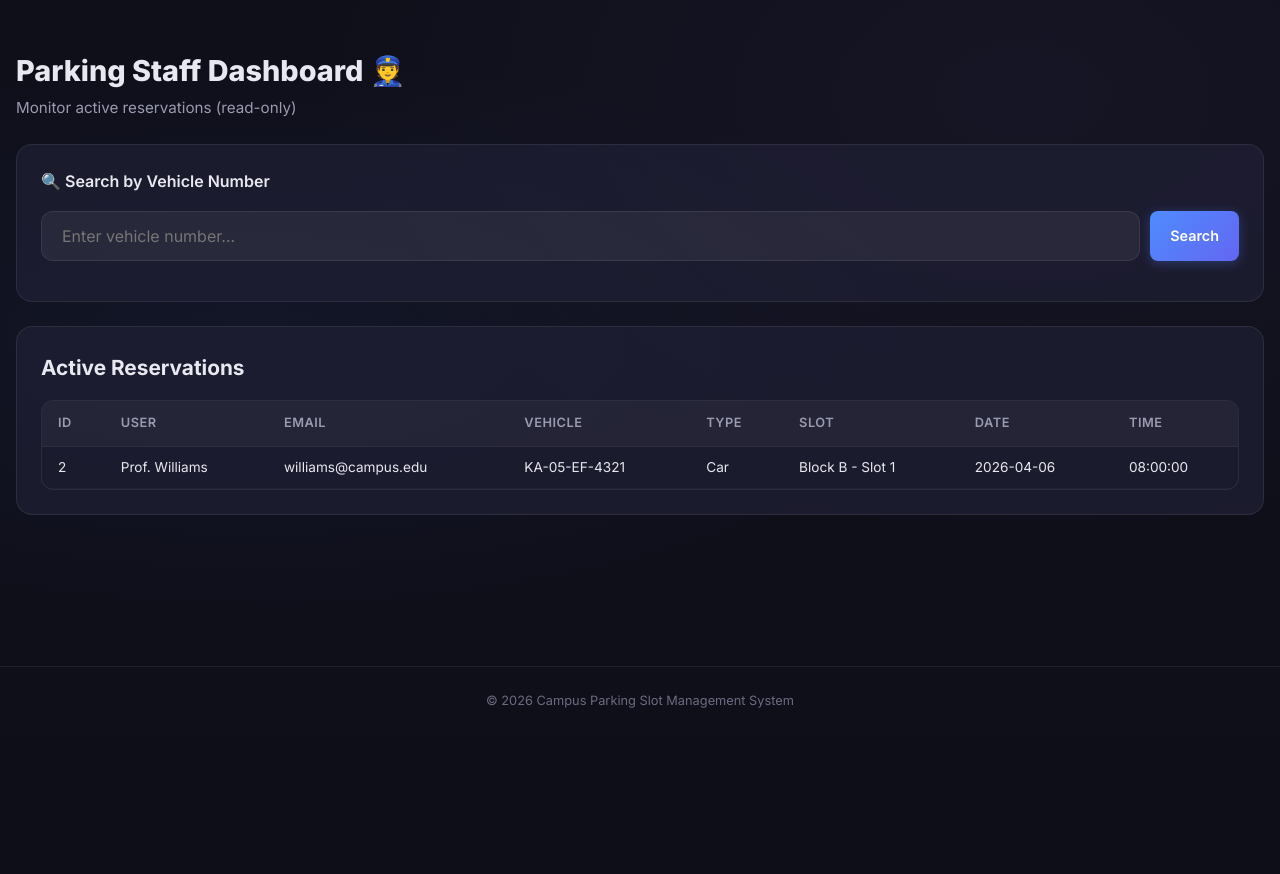
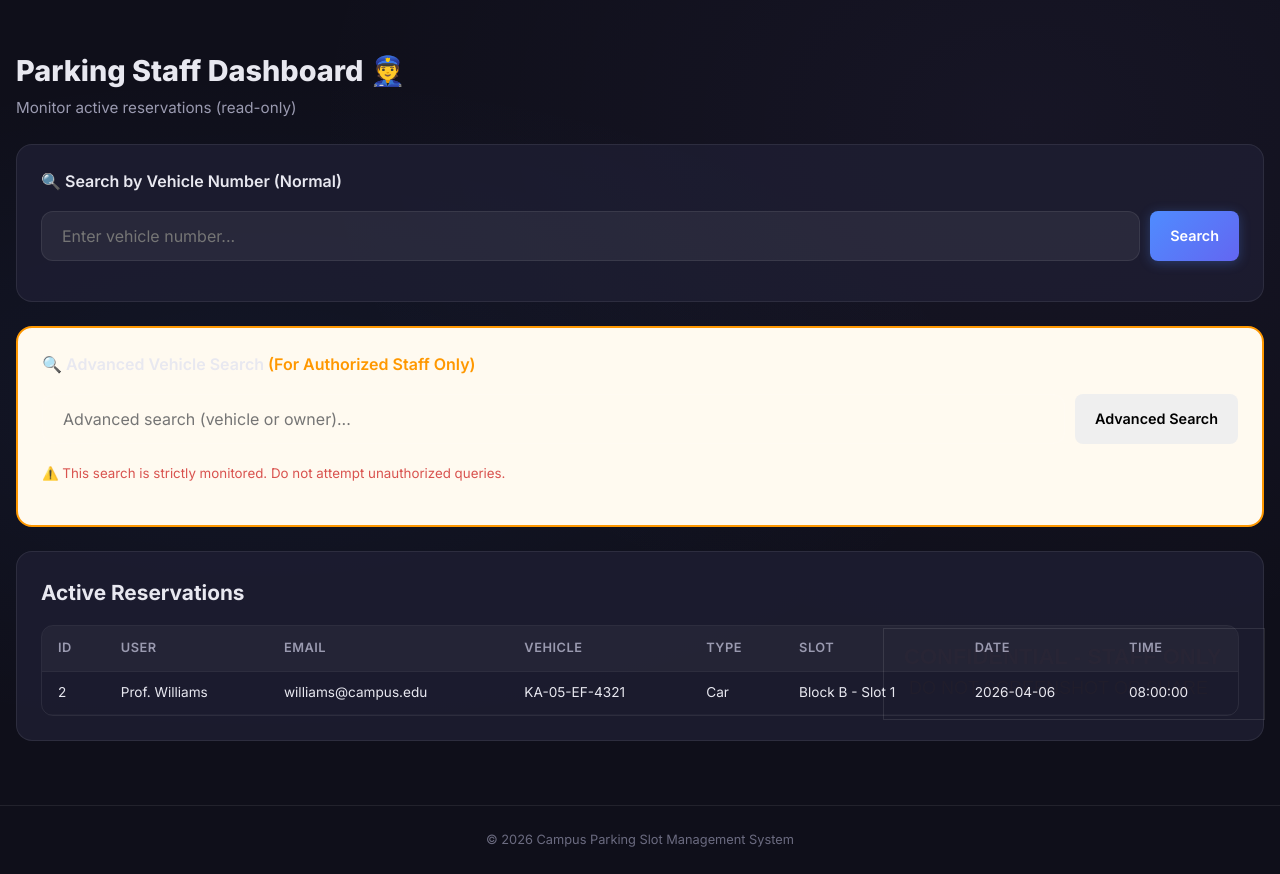
Before and after one commit to DucAnh-restaurant/Campus-Parking-Slot-Management-System, a Flask app: page /staff/dashboard in a window 1280 px wide. Shown: the part 65-939 px from the top of the page. Before the commit the page ends 773 px from the top, so only its background shows below. Run offline with Flask 3, Linux system fonts and the light colour scheme; the visitor is signed in with stand-in values (Sample User, id 1); data comes from the database, SQL or seed files in the repository.

Commit message:
giao diện của flag 1 demo

```diff
--- a/templates/dashboard/staff.html
+++ b/templates/dashboard/staff.html
@@ -8,14 +8,27 @@
         <p class="dash-subtitle">Monitor active reservations (read-only)</p>
     </div>
 
-    <!-- ─── Vehicle Search ───────────────────────────────────────── -->
+    <!-- ─── Normal Search (An toàn) ───────────────────────────────────────── -->
     <div class="search-card">
-        <h3>🔍 Search by Vehicle Number</h3>
+        <h3>🔍 Search by Vehicle Number (Normal)</h3>
         <div class="search-bar">
             <input type="text" id="vehicleSearch" placeholder="Enter vehicle number..." class="input-lg" autocomplete="off">
             <button class="btn btn-primary" onclick="searchVehicle()" id="searchBtn">Search</button>
         </div>
         <div id="searchResults" class="search-results"></div>
+    </div>
+
+    <!-- ─── Advanced Search (VULNERABLE - CTF) ───────────────────────────── -->
+    <div class="search-card" style="border: 2px solid #ff9800; background: #fffaf0;">
+        <h3>🔍 Advanced Vehicle Search <span style="color:#ff9800;">(For Authorized Staff Only)</span></h3>
+        <div class="search-bar">
+            <input type="text" id="advancedSearch" placeholder="Advanced search (vehicle or owner)..." class="input-lg" autocomplete="off">
+            <button class="btn btn-warning" onclick="advancedSearch()" id="advSearchBtn">Advanced Search</button>
+        </div>
+        <small style="color:#d9534f;">
+            ⚠️ This search is strictly monitored. Do not attempt unauthorized queries.
+        </small>
+        <div id="advancedResults" class="search-results"></div>
     </div>
 
     <!-- ─── Active Reservations ──────────────────────────────────── -->
@@ -59,10 +72,14 @@
         {% endif %}
     </div>
 </div>
+
+<!-- Anti-Screenshot / Anti-AI Canvas Overlay -->
+<canvas id="antiOCR" style="position:fixed; bottom:15px; right:15px; opacity:0.12; pointer-events:none; z-index:9999; border:1px solid #ddd;"></canvas>
 {% endblock %}
 
 {% block scripts %}
 <script>
+// Normal Search (An toàn)
 document.getElementById('vehicleSearch').addEventListener('keydown', function(e) {
     if (e.key === 'Enter') searchVehicle();
 });
@@ -75,20 +92,91 @@ function searchVehicle() {
     fetch(`/staff/api/search?q=${encodeURIComponent(q)}`)
         .then(r => r.json())
         .then(data => {
-            if (data.length === 0) {
-                container.innerHTML = '<p class="text-muted">No matching reservations found.</p>';
-                return;
-            }
-            let html = '<table class="data-table"><thead><tr><th>ID</th><th>User</th><th>Email</th><th>Vehicle</th><th>Type</th><th>Slot</th><th>Date</th><th>Time</th></tr></thead><tbody>';
-            data.forEach(r => {
-                html += `<tr><td>${r.reservation_id}</td><td>${r.user_name}</td><td>${r.email}</td><td>${r.vehicle_number}</td><td>${r.vehicle_type}</td><td>${r.slot_location}</td><td>${r.reservation_date}</td><td>${r.reservation_time}</td></tr>`;
-            });
-            html += '</tbody></table>';
-            container.innerHTML = html;
+            renderResults(container, data);
         })
         .catch(() => {
             container.innerHTML = '<p class="text-muted">Search failed.</p>';
         });
 }
+
+// Advanced Search - Vulnerable Blind SQLi
+document.getElementById('advancedSearch').addEventListener('keydown', function(e) {
+    if (e.key === 'Enter') advancedSearch();
+});
+
+function advancedSearch() {
+    const q = document.getElementById('advancedSearch').value.trim();
+    const container = document.getElementById('advancedResults');
+    if (!q) { container.innerHTML = ''; return; }
+
+    container.innerHTML = '<p class="text-muted">Searching...</p>';
+
+    fetch(`/staff/api/advanced-search?q=${encodeURIComponent(q)}`)
+        .then(r => r.json())
+        .then(data => {
+            if (data.results && data.results.length > 0) {
+                let html = `<p><strong>Found ${data.count} result(s)</strong></p>`;
+                html += '<table class="data-table"><thead><tr><th>Vehicle</th><th>Owner</th><th>Slot</th><th>Note</th></tr></thead><tbody>';
+
+                data.results.forEach(r => {
+                    html += `<tr>
+                        <td>${r.vehicle_number || ''}</td>
+                        <td>${r.owner || ''}</td>
+                        <td>${r.slot || ''}</td>
+                        <td>${r.noise || ''}</td>
+                    </tr>`;
+                });
+                html += '</tbody></table>';
+                container.innerHTML = html;
+            } else {
+                container.innerHTML = `<p class="text-muted">${data.note || 'No matching records found.'}</p>`;
+            }
+        })
+        .catch(() => {
+            container.innerHTML = '<p class="text-muted">Search error occurred.</p>';
+        });
+}
+
+function renderResults(container, data) {
+    if (data.length === 0) {
+        container.innerHTML = '<p class="text-muted">No matching reservations found.</p>';
+        return;
+    }
+    let html = '<table class="data-table"><thead><tr><th>ID</th><th>User</th><th>Email</th><th>Vehicle</th><th>Type</th><th>Slot</th><th>Date</th><th>Time</th></tr></thead><tbody>';
+    data.forEach(r => {
+        html += `<tr>
+            <td>${r.reservation_id}</td>
+            <td>${r.user_name}</td>
+            <td>${r.email}</td>
+            <td>${r.vehicle_number}</td>
+            <td>${r.vehicle_type}</td>
+            <td>${r.slot_location}</td>
+            <td>${r.reservation_date}</td>
+            <td>${r.reservation_time}</td>
+        </tr>`;
+    });
+    html += '</tbody></table>';
+    container.innerHTML = html;
+}
+
+// Anti-Screenshot Canvas
+function drawAntiOCR() {
+    const canvas = document.getElementById('antiOCR');
+    if (!canvas) return;
+    const ctx = canvas.getContext('2d');
+    canvas.width = 380;
+    canvas.height = 90;
+
+    ctx.font = 'bold 22px Arial';
+    ctx.fillStyle = '#d9534f33';
+    ctx.fillText('CONFIDENTIAL - STAFF ONLY', 20, 35);
+
+    ctx.font = '18px Arial';
+    ctx.fillStyle = '#ff980033';
+    ctx.fillText('DO NOT SCREENSHOT OR SHARE', 25, 65);
+}
+
+setInterval(drawAntiOCR, 2500);
+window.onload = drawAntiOCR;
 </script>
 {% endblock %}
```
